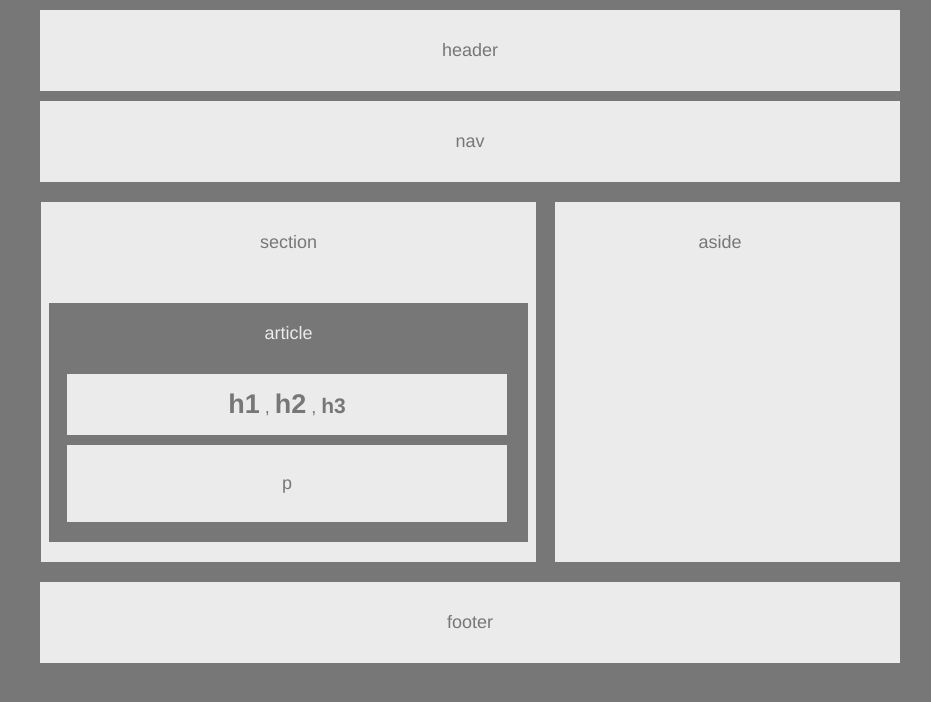
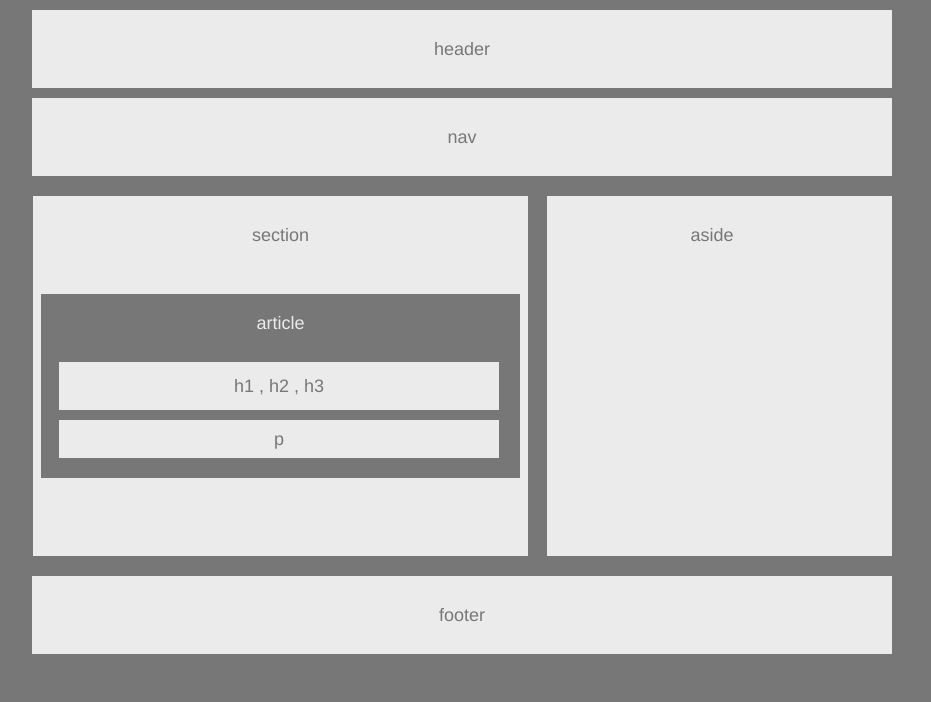
Before and after one commit to jjvs92/HW-Wireframe, a plain HTML site: page index.html in a window 1280 px wide. Shown: the whole page, without its empty margins (93-1024 px from the left). Drawn offline with Linux system fonts and the light colour scheme.

Commit message:
added css reset. final push for Wireframe

```diff
--- a/index.html
+++ b/index.html
@@ -3,7 +3,8 @@
 <html lang="en">
     <head>
         <title>First homework</title>
-        <link rel="stylesheet" href="style.css">
+        <link rel="stylesheet" type="text/css" href="reset.css">
+        <link rel="stylesheet" type="text/css" href="style.css">
     </head>
 
     <body>
--- /dev/null
+++ b/reset.css
@@ -0,0 +1,48 @@
+/* http://meyerweb.com/eric/tools/css/reset/
+   v2.0 | 20110126
+   License: none (public domain)
+*/
+
+html, body, div, span, applet, object, iframe,
+h1, h2, h3, h4, h5, h6, p, blockquote, pre,
+a, abbr, acronym, address, big, cite, code,
+del, dfn, em, img, ins, kbd, q, s, samp,
+small, strike, strong, sub, sup, tt, var,
+b, u, i, center,
+dl, dt, dd, ol, ul, li,
+fieldset, form, label, legend,
+table, caption, tbody, tfoot, thead, tr, th, td,
+article, aside, canvas, details, embed,
+figure, figcaption, footer, header, hgroup,
+menu, nav, output, ruby, section, summary,
+time, mark, audio, video {
+	margin: 0;
+	padding: 0;
+	border: 0;
+	font-size: 100%;
+	font: inherit;
+	vertical-align: baseline;
+}
+/* HTML5 display-role reset for older browsers */
+article, aside, details, figcaption, figure,
+footer, header, hgroup, menu, nav, section {
+	display: block;
+}
+body {
+	line-height: 1;
+}
+ol, ul {
+	list-style: none;
+}
+blockquote, q {
+	quotes: none;
+}
+blockquote:before, blockquote:after,
+q:before, q:after {
+	content: '';
+	content: none;
+}
+table {
+	border-collapse: collapse;
+	border-spacing: 0;
+}
```
